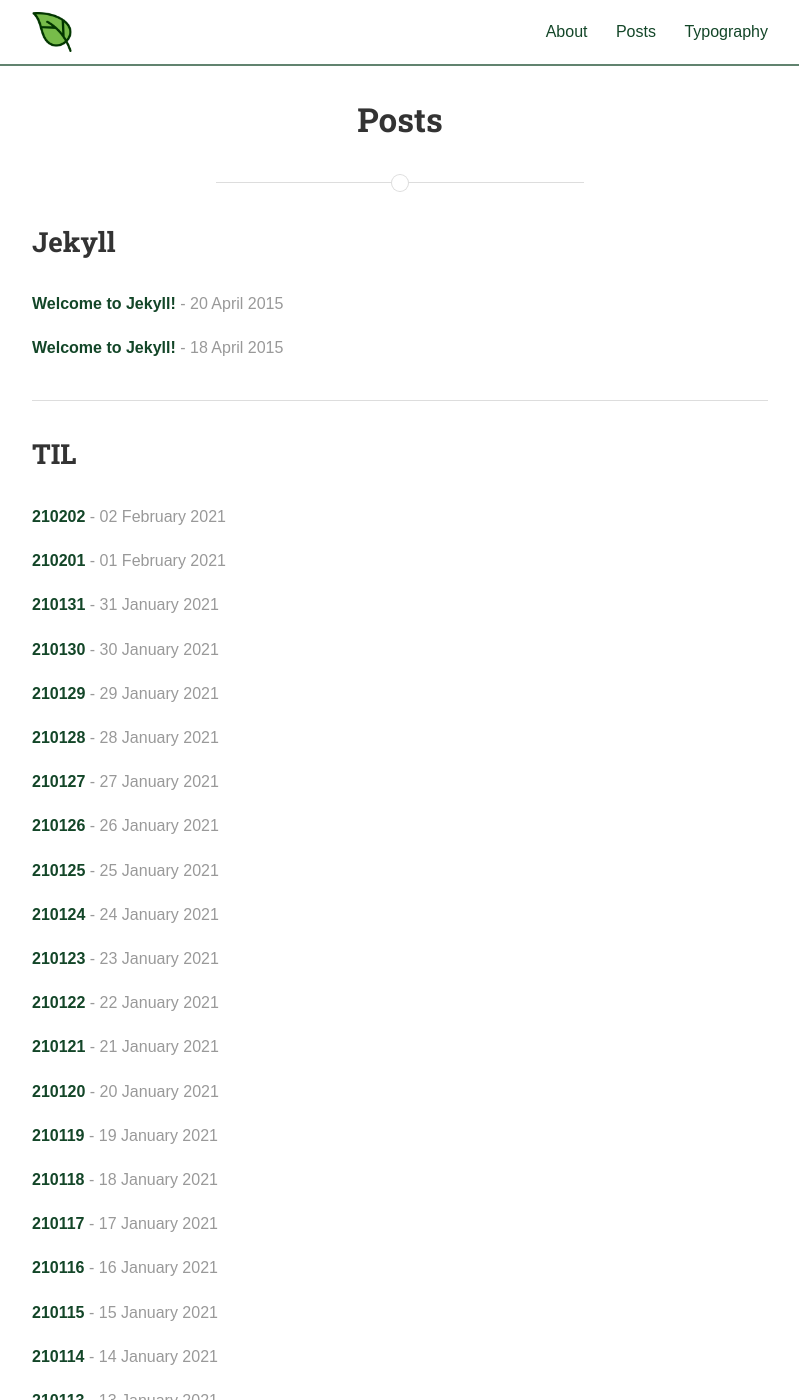
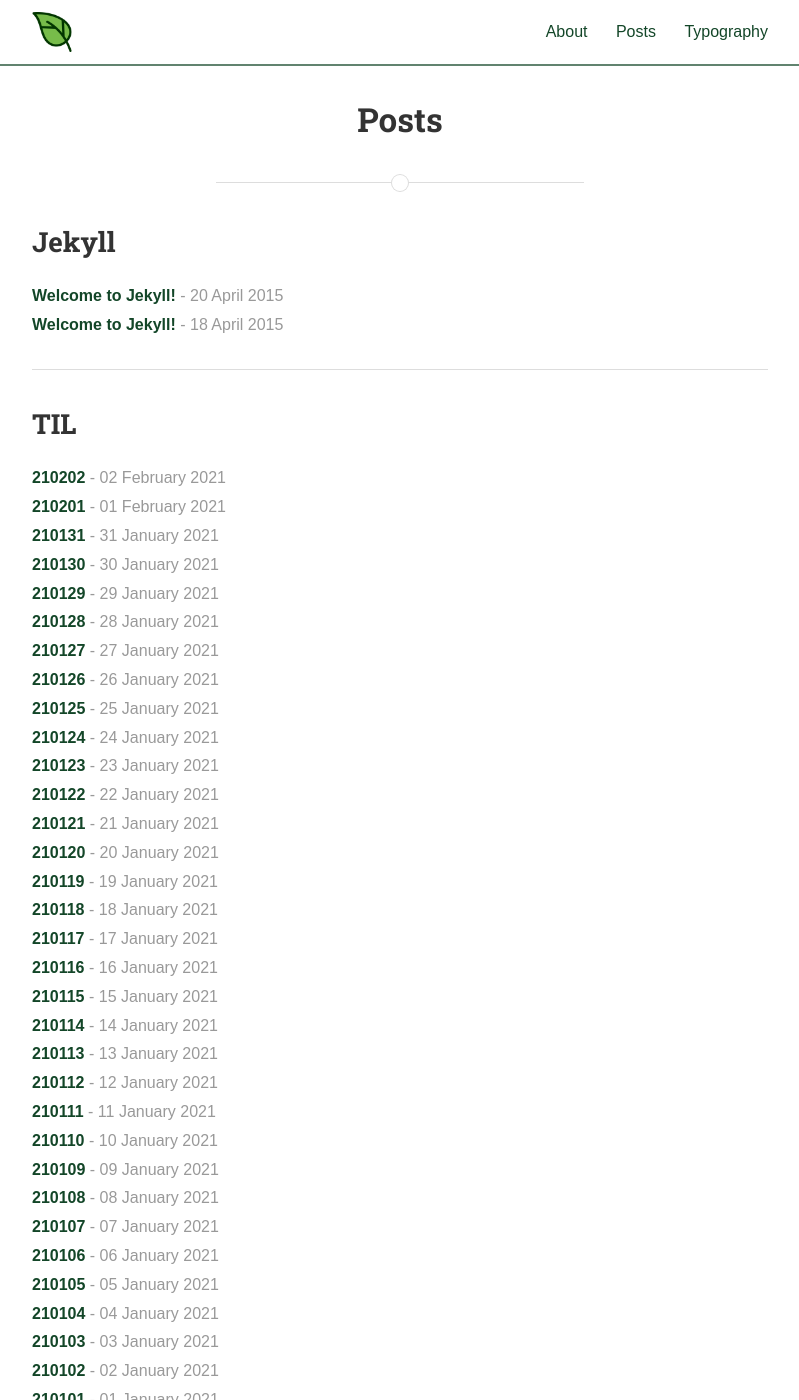
Before and after one commit to codeblue25/codeblue25.github.io, a Jekyll site: the page built from posts.md, in a window 1280 px wide and 1400 px high. Shown: the whole window, without its empty margins (240-1039 px from the left). Built offline with Jekyll 4.4.1, drawn with Linux system fonts in a browser that asks for light colours; nearby versions of some CDN libraries; some web fonts are replaced; a style sheet for code colours, icons or effects is not loaded.

Commit message:
post들 행간 줄이기

```diff
--- a/_sass/_layout.scss
+++ b/_sass/_layout.scss
@@ -355,7 +355,7 @@ pre code.hljs {
 		.posts-list {
 			@extend %default-ul;
 			li {
-				padding: modular-scale(-4);
+				/*padding: modular-scale(-4); post 행간 없애기*/
 				padding-left: 0;
 			}
 			.desc {
```
